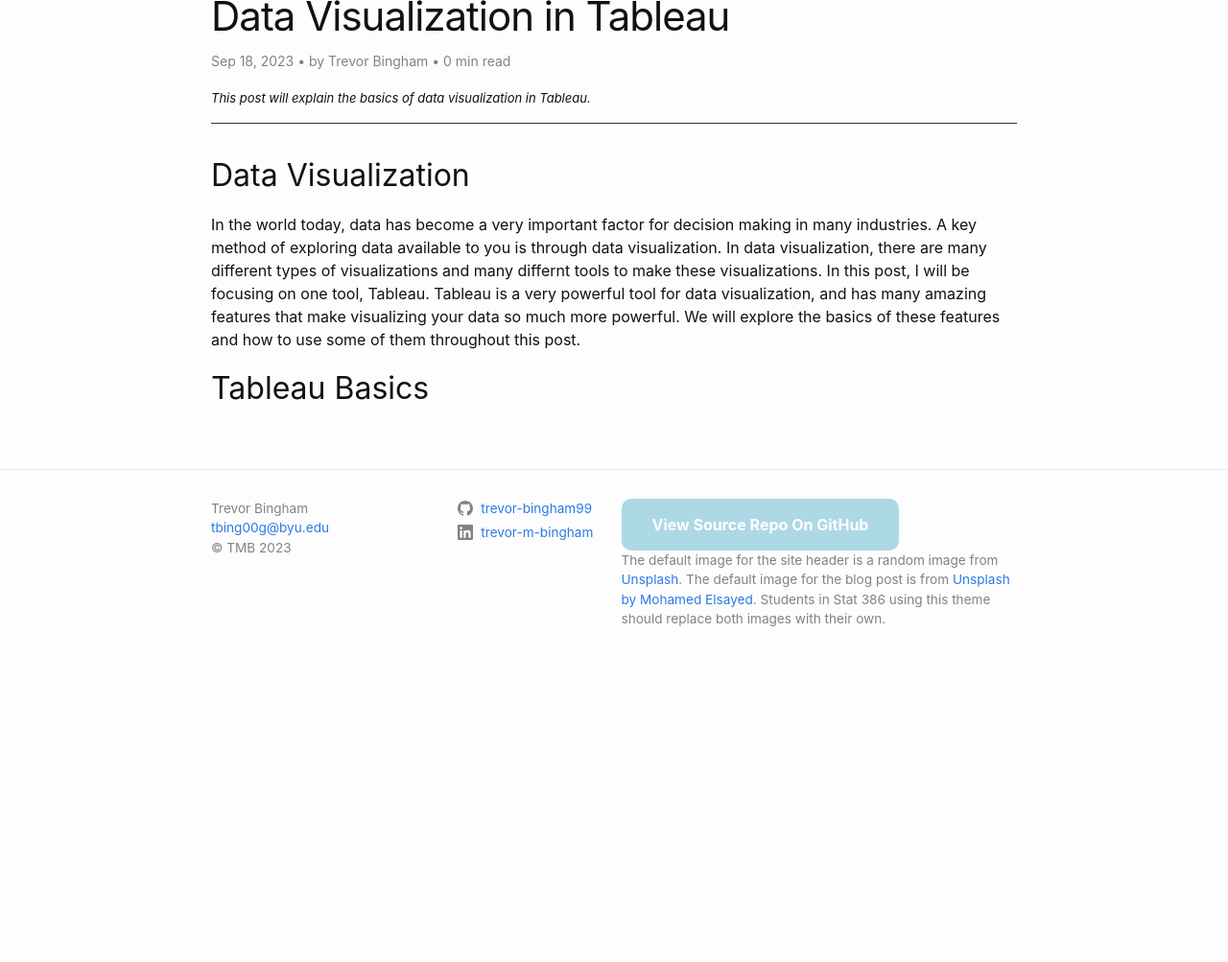
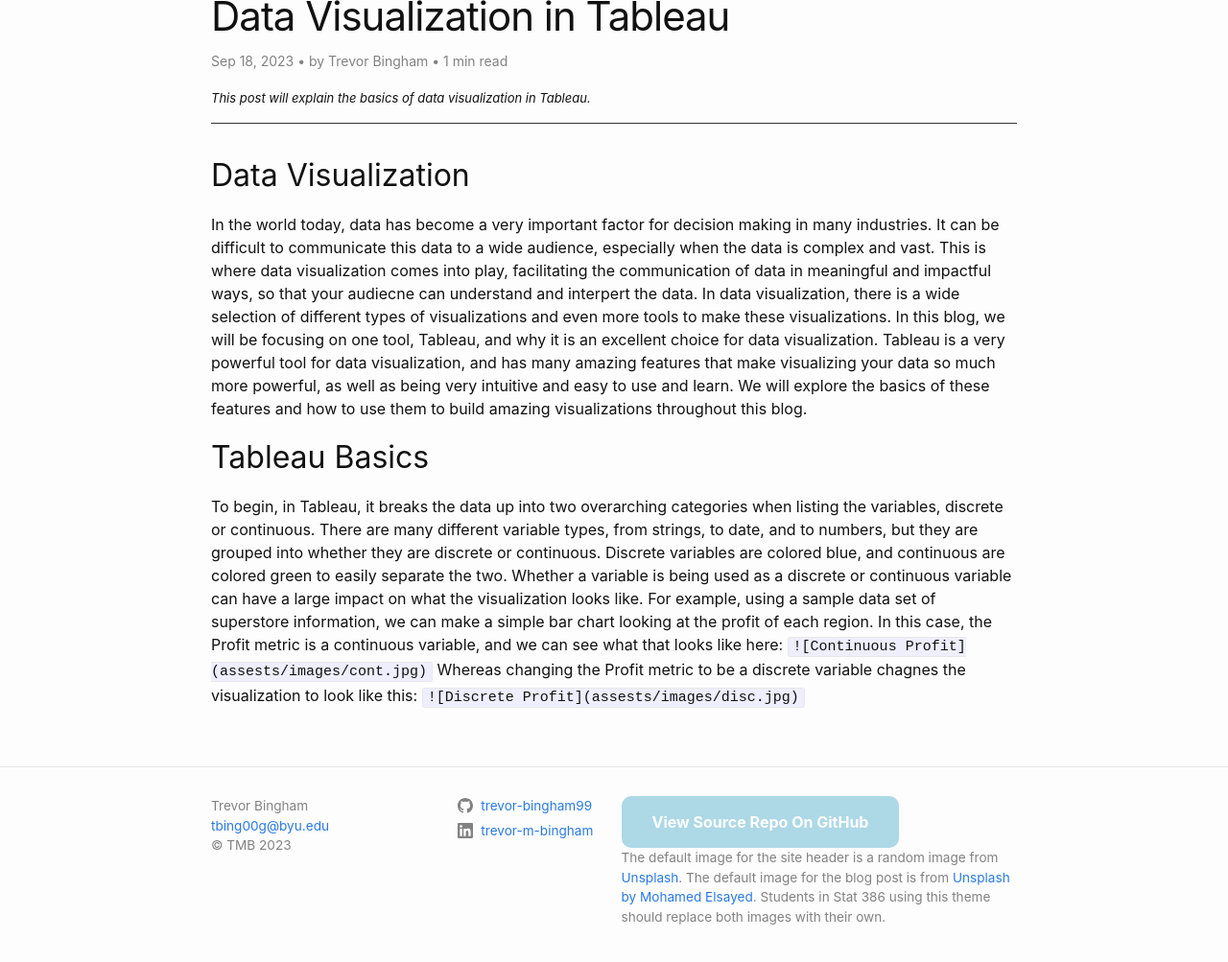
Before and after one commit to trevor-bingham99/trevor-bingham99.github.io, a Jekyll site: the page built from _posts/2023-09-18-first-post.md, in a window 1280 px wide, cut to the strip 246-1272 px from the top of the page. Shown: the top 1003 px of the strip at 96% size. Built offline with Jekyll 4.4.1, drawn with Linux system fonts in a browser that asks for light colours; comment, search, counter and statistics services are not loaded; before the commit the page ends 962 px from its top, so only the background shows below that.

Commit message:
second paragrpah

```diff
--- a/_posts/2023-09-18-first-post.md
+++ b/_posts/2023-09-18-first-post.md
@@ -8,6 +8,11 @@ image: "/assets/images/fog.png"
 
 ## Data Visualization
 
-In the world today, data has become a very important factor for decision making in many industries. A key method of exploring data available to you is through data visualization. In data visualization, there are many different types of visualizations and many differnt tools to make these visualizations. In this post, I will be focusing on one tool, Tableau. Tableau is a very powerful tool for data visualization, and has many amazing features that make visualizing your data so much more powerful. We will explore the basics of these features and how to use some of them throughout this post.
+In the world today, data has become a very important factor for decision making in many industries. It can be difficult to communicate this data to a wide audience, especially when the data is complex and vast. This is where data visualization comes into play, facilitating the communication of data in meaningful and impactful ways, so that your audiecne can understand and interpert the data. In data visualization, there is a wide selection of different types of visualizations and even more tools to make these visualizations. In this blog, we will be focusing on one tool, Tableau, and why it is an excellent choice for data visualization. Tableau is a very powerful tool for data visualization, and has many amazing features that make visualizing your data so much more powerful, as well as being very intuitive and easy to use and learn. We will explore the basics of these features and how to use them to build amazing visualizations throughout this blog.
 
 ## Tableau Basics
+
+To begin, in Tableau, it breaks the data up into two overarching categories when listing the variables, discrete or continuous. There are many different variable types, from strings, to date, and to numbers, but they are grouped into whether they are discrete or continuous. Discrete variables are colored blue, and continuous are colored green to easily separate the two. Whether a variable is being used as a discrete or continuous variable can have a large impact on what the visualization looks like. For example, using a sample data set of superstore information, we can make a simple bar chart looking at the profit of each region. In this case, the Profit metric is a continuous variable, and we can see what that looks like here:
+`![Continuous Profit](assests/images/cont.jpg)`
+Whereas changing the Profit metric to be a discrete variable chagnes the visualization to look like this:
+`![Discrete Profit](assests/images/disc.jpg)`
```
Also changed, not shown: assets/images/cont.jpg (added), assets/images/disc.jpg (added), 1 other file.
